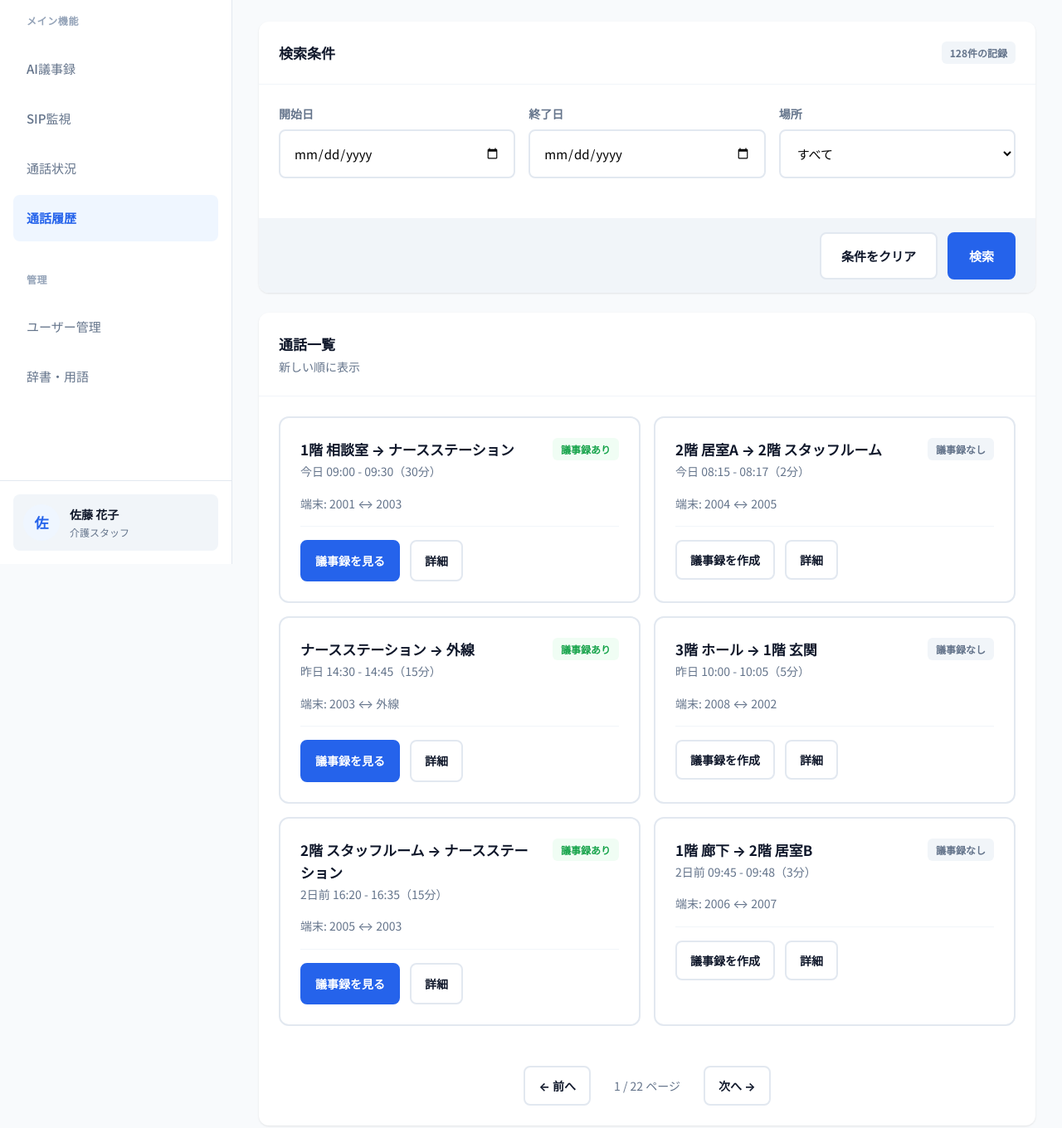
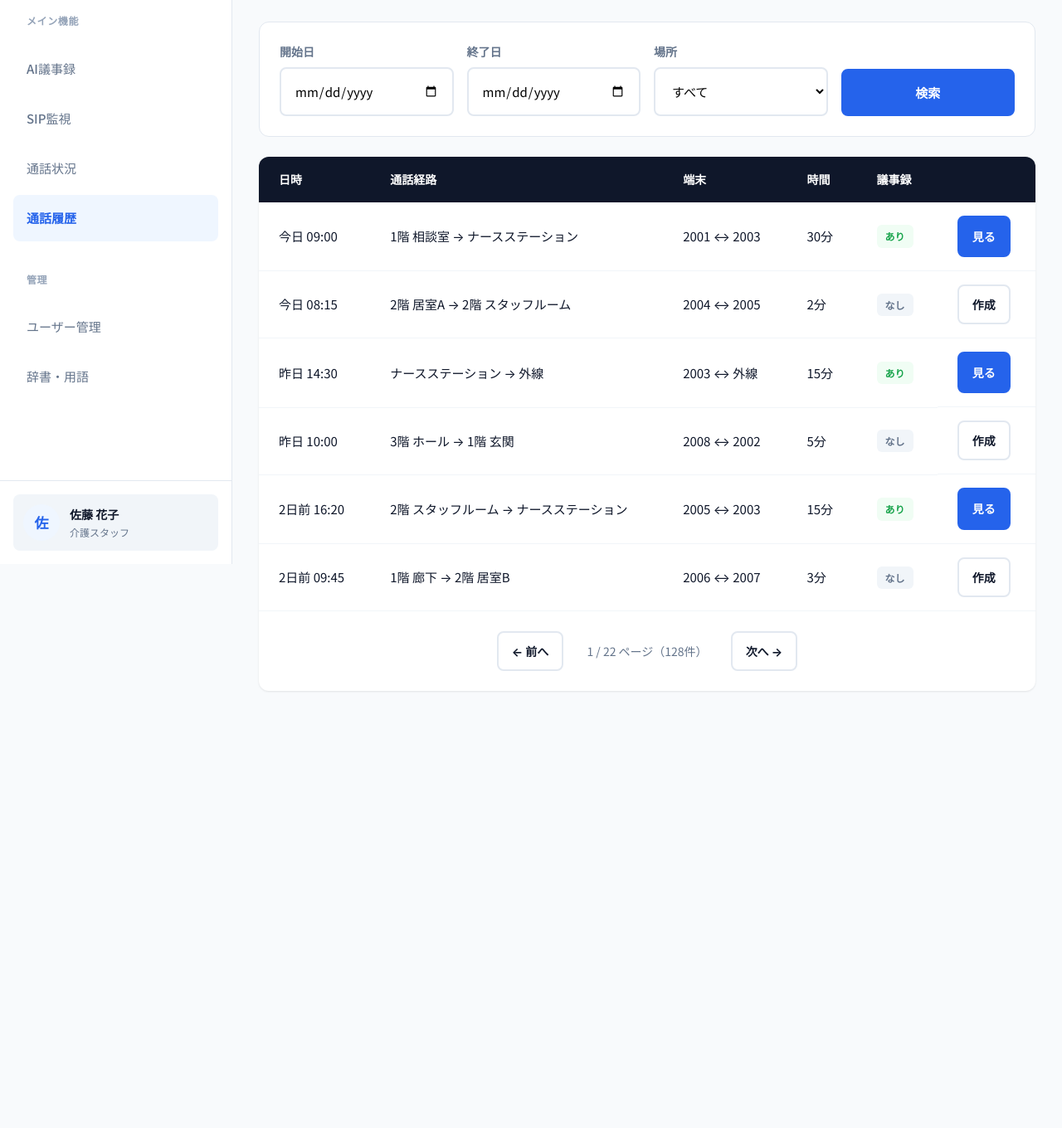
Before and after one commit to hiranuma-shuya/tbeye-ui, a website: page call-logs.html in a window 1280 px wide. Shown: the part 120-1480 px from the top of the page at 83% size. After the commit the page ends 985 px from the top, so only its background shows below. Drawn offline with Linux system fonts and the light colour scheme.

Commit message:
Refactor UI components to enhance search/filter functionality across multiple pages. Updated call logs, dictionary, staff, and SIP groups sections to use a consistent filter bar design and replaced card layouts with tables for better data presentation. Improved CSS for filter bar and table row states.

```diff
--- a/call-logs.html
+++ b/call-logs.html
@@ -70,22 +70,17 @@
 
       <div class="main-content">
         <!-- Search Filters -->
-        <section class="card mb-lg">
-          <div class="card-header">
-            <h3 class="card-title">検索条件</h3>
-            <span class="badge badge-neutral">128件の記録</span>
-          </div>
-          <div class="card-body">
-            <div class="form-row">
-              <div class="form-group">
+        <section class="filter-bar mb-lg">
+          <div class="form-row" style="align-items: flex-end;">
+            <div class="form-group" style="margin-bottom: 0;">
               <label class="form-label">開始日</label>
               <input type="date" class="form-input">
             </div>
-              <div class="form-group">
+            <div class="form-group" style="margin-bottom: 0;">
               <label class="form-label">終了日</label>
               <input type="date" class="form-input">
             </div>
-              <div class="form-group">
+            <div class="form-group" style="margin-bottom: 0;">
               <label class="form-label">場所</label>
               <select class="form-select">
                 <option>すべて</option>
@@ -95,132 +90,89 @@
                 <option>3階</option>
               </select>
             </div>
-            </div>
-          </div>
-          <div class="card-footer">
-            <button class="btn btn-outline">条件をクリア</button>
             <button class="btn btn-primary">検索</button>
           </div>
         </section>
 
-        <!-- Call History List -->
-        <section class="card">
-          <div class="card-header">
-            <div>
-              <h3 class="card-title">通話一覧</h3>
-              <p class="card-subtitle">新しい順に表示</p>
-            </div>
-          </div>
-          <div class="card-body">
-            <div class="item-grid">
-              <!-- Call Record Cards -->
-              <div class="item-card">
-                <div class="item-card-header">
-                  <div>
-                    <div class="item-card-title">1階 相談室 → ナースステーション</div>
-                    <div class="item-card-subtitle">今日 09:00 - 09:30（30分）</div>
-                  </div>
-                  <span class="badge badge-success">議事録あり</span>
-                </div>
-                <div class="item-card-body">
-                  <p>端末: 2001 ↔ 2003</p>
-                </div>
-                <div class="item-card-footer">
-                  <a href="ai-minutes.html" class="btn btn-sm btn-primary">議事録を見る</a>
-                  <button class="btn btn-sm btn-outline">詳細</button>
-                </div>
-              </div>
-
-              <div class="item-card">
-                <div class="item-card-header">
-                  <div>
-                    <div class="item-card-title">2階 居室A → 2階 スタッフルーム</div>
-                    <div class="item-card-subtitle">今日 08:15 - 08:17（2分）</div>
-                  </div>
-                  <span class="badge badge-neutral">議事録なし</span>
-                </div>
-                <div class="item-card-body">
-                  <p>端末: 2004 ↔ 2005</p>
-                </div>
-                <div class="item-card-footer">
-                  <button class="btn btn-sm btn-outline">議事録を作成</button>
-                  <button class="btn btn-sm btn-outline">詳細</button>
-                </div>
-              </div>
-
-              <div class="item-card">
-                <div class="item-card-header">
-                  <div>
-                    <div class="item-card-title">ナースステーション → 外線</div>
-                    <div class="item-card-subtitle">昨日 14:30 - 14:45（15分）</div>
-                  </div>
-                  <span class="badge badge-success">議事録あり</span>
-                </div>
-                <div class="item-card-body">
-                  <p>端末: 2003 ↔ 外線</p>
-                </div>
-                <div class="item-card-footer">
-                  <a href="ai-minutes.html" class="btn btn-sm btn-primary">議事録を見る</a>
-                  <button class="btn btn-sm btn-outline">詳細</button>
-                </div>
-              </div>
-
-              <div class="item-card">
-                <div class="item-card-header">
-                  <div>
-                    <div class="item-card-title">3階 ホール → 1階 玄関</div>
-                    <div class="item-card-subtitle">昨日 10:00 - 10:05（5分）</div>
-                  </div>
-                  <span class="badge badge-neutral">議事録なし</span>
-                </div>
-                <div class="item-card-body">
-                  <p>端末: 2008 ↔ 2002</p>
-                </div>
-                <div class="item-card-footer">
-                  <button class="btn btn-sm btn-outline">議事録を作成</button>
-                  <button class="btn btn-sm btn-outline">詳細</button>
-                </div>
-              </div>
-
-              <div class="item-card">
-                <div class="item-card-header">
-                  <div>
-                    <div class="item-card-title">2階 スタッフルーム → ナースステーション</div>
-                    <div class="item-card-subtitle">2日前 16:20 - 16:35（15分）</div>
-                  </div>
-                  <span class="badge badge-success">議事録あり</span>
-                </div>
-                <div class="item-card-body">
-                  <p>端末: 2005 ↔ 2003</p>
-                </div>
-                <div class="item-card-footer">
-                  <a href="ai-minutes.html" class="btn btn-sm btn-primary">議事録を見る</a>
-                  <button class="btn btn-sm btn-outline">詳細</button>
-                </div>
-              </div>
-
-              <div class="item-card">
-                <div class="item-card-header">
-                  <div>
-                    <div class="item-card-title">1階 廊下 → 2階 居室B</div>
-                    <div class="item-card-subtitle">2日前 09:45 - 09:48（3分）</div>
-                  </div>
-                  <span class="badge badge-neutral">議事録なし</span>
-                </div>
-                <div class="item-card-body">
-                  <p>端末: 2006 ↔ 2007</p>
-                </div>
-                <div class="item-card-footer">
-                  <button class="btn btn-sm btn-outline">議事録を作成</button>
-                  <button class="btn btn-sm btn-outline">詳細</button>
-                </div>
-              </div>
-            </div>
-          </div>
-
+        <!-- Call History Table -->
+        <section class="table-container">
+          <table class="table">
+            <thead>
+              <tr>
+                <th>日時</th>
+                <th>通話経路</th>
+                <th>端末</th>
+                <th>時間</th>
+                <th>議事録</th>
+                <th></th>
+              </tr>
+            </thead>
+            <tbody>
+              <tr>
+                <td>今日 09:00</td>
+                <td>1階 相談室 → ナースステーション</td>
+                <td>2001 ↔ 2003</td>
+                <td>30分</td>
+                <td><span class="badge badge-success">あり</span></td>
+                <td class="table-actions">
+                  <a href="ai-minutes.html" class="btn btn-sm btn-primary">見る</a>
+                </td>
+              </tr>
+              <tr>
+                <td>今日 08:15</td>
+                <td>2階 居室A → 2階 スタッフルーム</td>
+                <td>2004 ↔ 2005</td>
+                <td>2分</td>
+                <td><span class="badge badge-neutral">なし</span></td>
+                <td class="table-actions">
+                  <button class="btn btn-sm btn-outline">作成</button>
+                </td>
+              </tr>
+              <tr>
+                <td>昨日 14:30</td>
+                <td>ナースステーション → 外線</td>
+                <td>2003 ↔ 外線</td>
+                <td>15分</td>
+                <td><span class="badge badge-success">あり</span></td>
+                <td class="table-actions">
+                  <a href="ai-minutes.html" class="btn btn-sm btn-primary">見る</a>
+                </td>
+              </tr>
+              <tr>
+                <td>昨日 10:00</td>
+                <td>3階 ホール → 1階 玄関</td>
+                <td>2008 ↔ 2002</td>
+                <td>5分</td>
+                <td><span class="badge badge-neutral">なし</span></td>
+                <td class="table-actions">
+                  <button class="btn btn-sm btn-outline">作成</button>
+                </td>
+              </tr>
+              <tr>
+                <td>2日前 16:20</td>
+                <td>2階 スタッフルーム → ナースステーション</td>
+                <td>2005 ↔ 2003</td>
+                <td>15分</td>
+                <td><span class="badge badge-success">あり</span></td>
+                <td class="table-actions">
+                  <a href="ai-minutes.html" class="btn btn-sm btn-primary">見る</a>
+                </td>
+              </tr>
+              <tr>
+                <td>2日前 09:45</td>
+                <td>1階 廊下 → 2階 居室B</td>
+                <td>2006 ↔ 2007</td>
+                <td>3分</td>
+                <td><span class="badge badge-neutral">なし</span></td>
+                <td class="table-actions">
+                  <button class="btn btn-sm btn-outline">作成</button>
+                </td>
+              </tr>
+            </tbody>
+          </table>
           <div class="pagination">
             <button class="btn btn-sm btn-outline">← 前へ</button>
-            <span class="pagination-info">1 / 22 ページ</span>
+            <span class="pagination-info">1 / 22 ページ（128件）</span>
             <button class="btn btn-sm btn-outline">次へ →</button>
           </div>
         </section>
--- a/style.css
+++ b/style.css
@@ -934,3 +934,17 @@ input, select, textarea {
   color: var(--text-secondary);
   margin: 0 var(--space-md);
 }
+
+/* ===== Filter Bar - Lightweight Search/Filter Section ===== */
+.filter-bar {
+  background: var(--surface);
+  border-radius: var(--radius-lg);
+  padding: var(--space-lg);
+  border: 1px solid var(--border);
+}
+
+/* ===== Table Row States ===== */
+.table tr.is-inactive td {
+  opacity: 0.6;
+  background: var(--surface-alt);
+}
```
Also changed, not shown: dictionary.html (+71 -119 lines), sip-groups.html (+1 -5 lines), staff.html (+92 -122 lines). Lines whose indentation alone changed are shown as unchanged.
